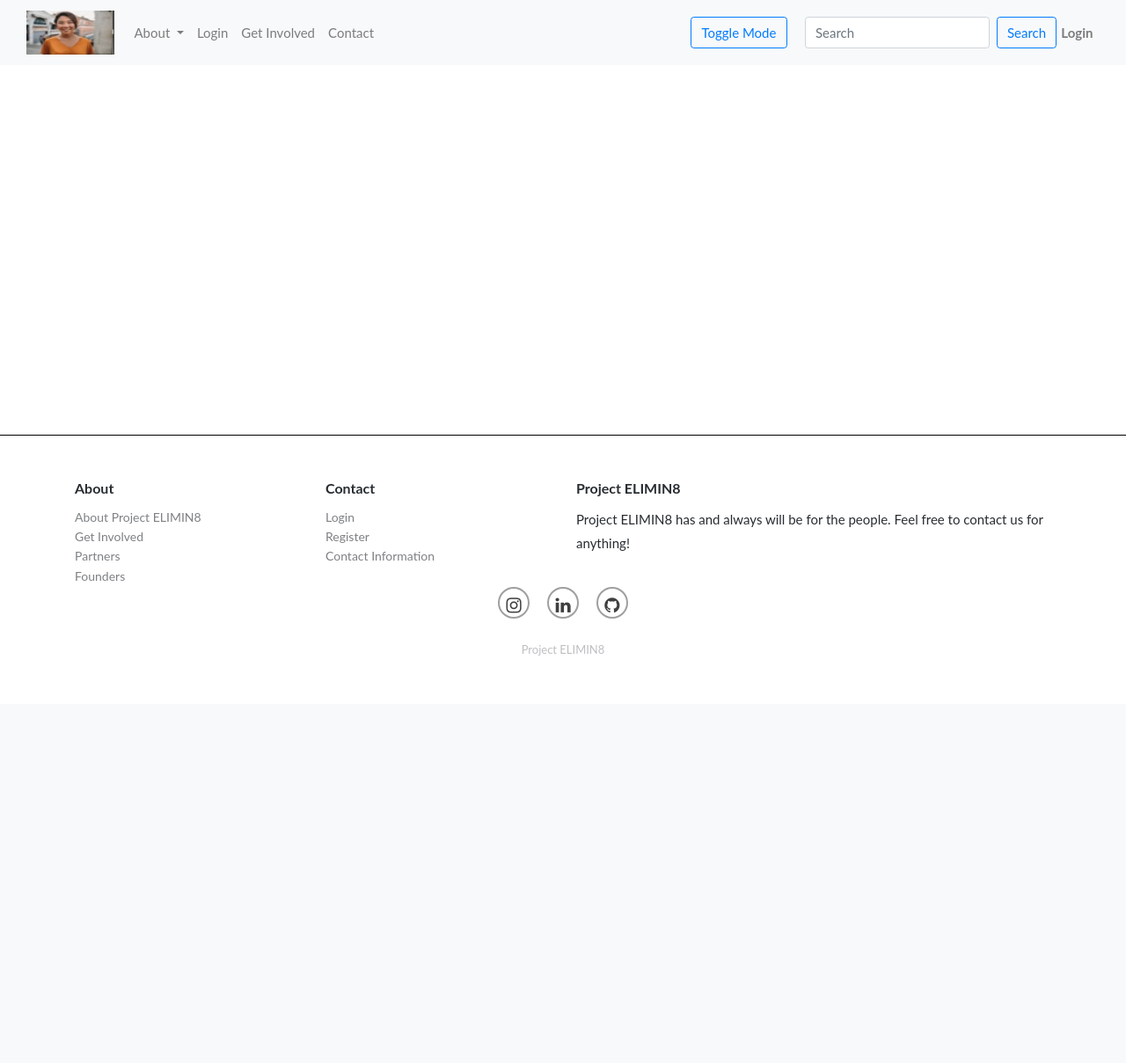
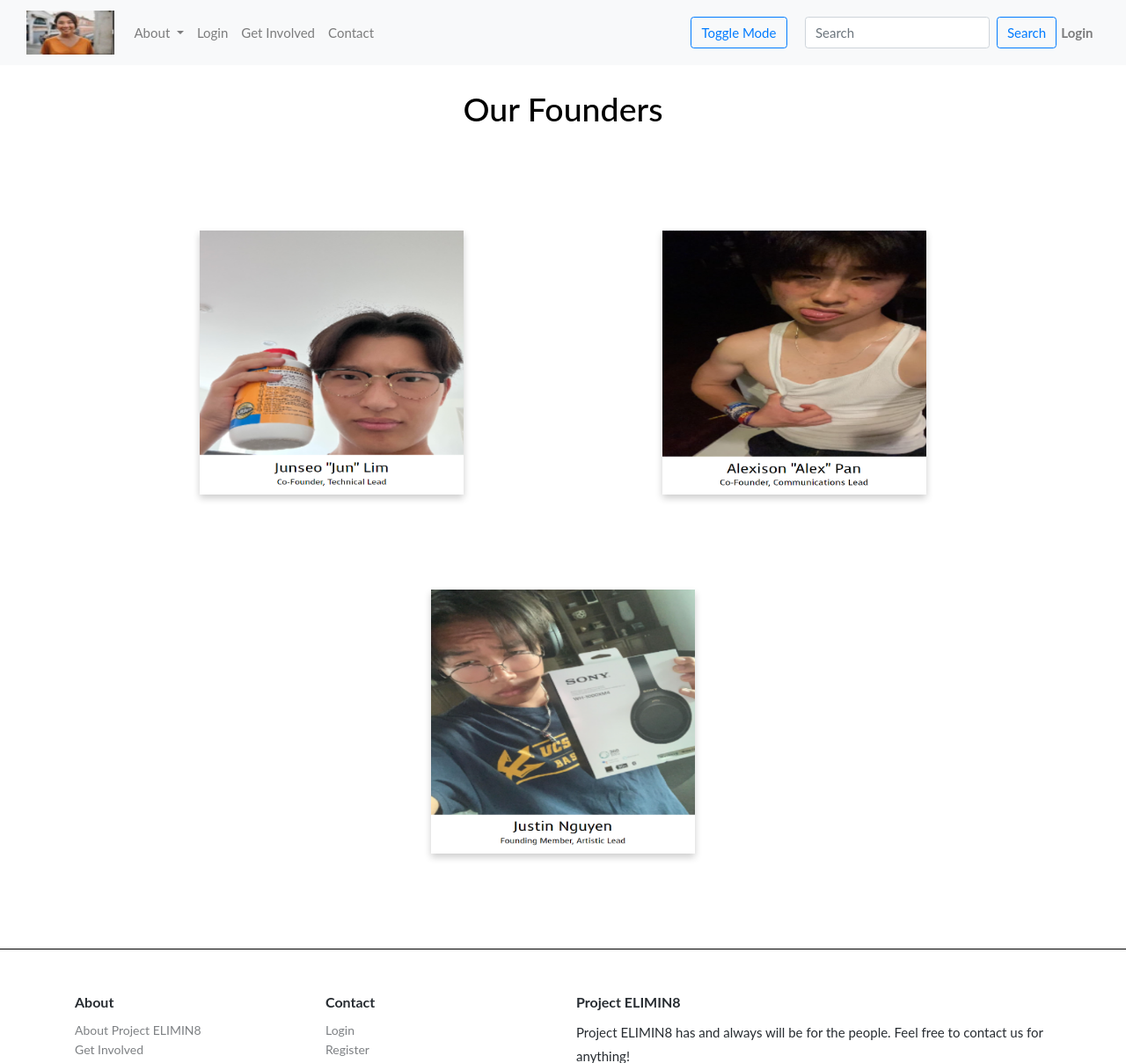
Before and after one commit to peacekeeper6/CastSD-Branch-Org, a Flask app: page /founders in a window 1280 px wide. Shown: the top 1208 px of the page at 88% size. Before the commit the page ends 745 px from the top, so only its background shows below. Run offline with Flask 2, Linux system fonts and the light colour scheme; some libraries are stand-ins or nearby versions.

Commit message:
founders typo fix

```diff
--- a/templates/aboutus/founders.html
+++ b/templates/aboutus/founders.html
@@ -1,11 +1,133 @@
 {% extends "layouts/base.html" %}
 <!DOCTYPE html>
 <html lang="en">
-<head>
-    <meta charset="UTF-8">
-    <title>Title</title>
-</head>
+{% block head %}
+    <head>
+        <meta charset="UTF-8">
+        <title>Project ELIMIN8|Founders</title>
+<style>
+    h1 {
+        display: flex;
+        justify-content: center;
+        color: #000000;
+    }
+    body {
+        font-family: Arial, Helvetica, sans-serif;
+    }
+
+    .flip-card {
+        background-color: transparent;
+        width: 300px;
+        height: 300px;
+        perspective: 1000px;
+    }
+
+    .flip-card-inner {
+        position: relative;
+        width: 100%;
+        height: 100%;
+        text-align: center;
+        transition: transform 0.6s;
+        transform-style: preserve-3d;
+        box-shadow: 0 4px 8px 0 rgba(0,0,0,0.2);
+    }
+
+    .flip-card:hover .flip-card-inner {
+        transform: rotateY(180deg);
+    }
+
+    .flip-card-front, .flip-card-back {
+        position: absolute;
+        width: 100%;
+        height: 100%;
+        -webkit-backface-visibility: hidden;
+        backface-visibility: hidden;
+    }
+
+    .flip-card-front {
+        background-color: #bbb;
+        color: black;
+    }
+
+    .flip-card-back {
+        background-color: #FFFFFF;
+        color: #000000;
+        transform: rotateY(180deg);
+    }
+    container {
+        display: flex;
+        flex-direction: row;
+        flex-wrap: wrap;
+        justify-content: space-evenly;
+        align-items: center;
+        align-content: center;
+    }
+    container1 {
+        display: flex;
+        flex-direction: row;
+        flex-wrap: wrap;
+        justify-content: center;
+        align-items: center;
+        align-content: center;
+    }
+    }
+</style>
+    </head>
+{% endblock %}
+{% block body %}
 <body>
-alexison junseo
+<br>
+<h1>Our Founders</h1>
+<br><br><br><br>
+<container>
+<div class="flip-card">
+    <div class="flip-card-inner">
+        <div class="flip-card-front">
+            <img src="static/assets/fixedjuncaption.PNG" alt="Avatar" style="width:300px;height:300px">
+        </div>
+        <div class="flip-card-back">
+            <p>For anything:</p>
+            <p>858-750-5117</p>
+            <p>junlim954@gmail.com</p>
+            <hr>
+            <p>"I envision Project ELIMIN8 as a way for us to use the tools that we have at our disposal to reduce wastage and starvation in areas in our community that cannot afford to support themselves at times."</p>
+        </div>
+    </div>
+</div>
+    <div class="flip-card">
+        <div class="flip-card-inner">
+            <div class="flip-card-front">
+                <img src="static/assets/fixedalexcaption.PNG" alt="Avatar" style="width:300px;height:300px">
+            </div>
+            <div class="flip-card-back">
+                <p>For anything:</p>
+                <p>858-750-5117</p>
+                <p>junlim954@gmail.com</p>
+                <hr>
+                <p>"I have no vision"</p>
+            </div>
+        </div>
+    </div>
+</container>
+<br><br><br><br>
+<container1>
+    <div class="flip-card">
+        <div class="flip-card-inner">
+            <div class="flip-card-front">
+                <img src="static/assets/captionjustin.PNG" alt="Avatar" style="width:300px;height:300px;">
+            </div>
+            <div class="flip-card-back">
+                <p>For anything:</p>
+                <p>858</p>
+                <p>awesomejustin04@gmail.com</p>
+                <hr>
+                <p>"I envision Project ELIMN8 to be a project that turns not only our community, but may other communiites into places where the problem of starvation exists only in the past."</p>
+            </div>
+        </div>
+    </div>
+</container1>
+<br><br><br><br>
 </body>
+{% endblock %}
+
 </html>
```
